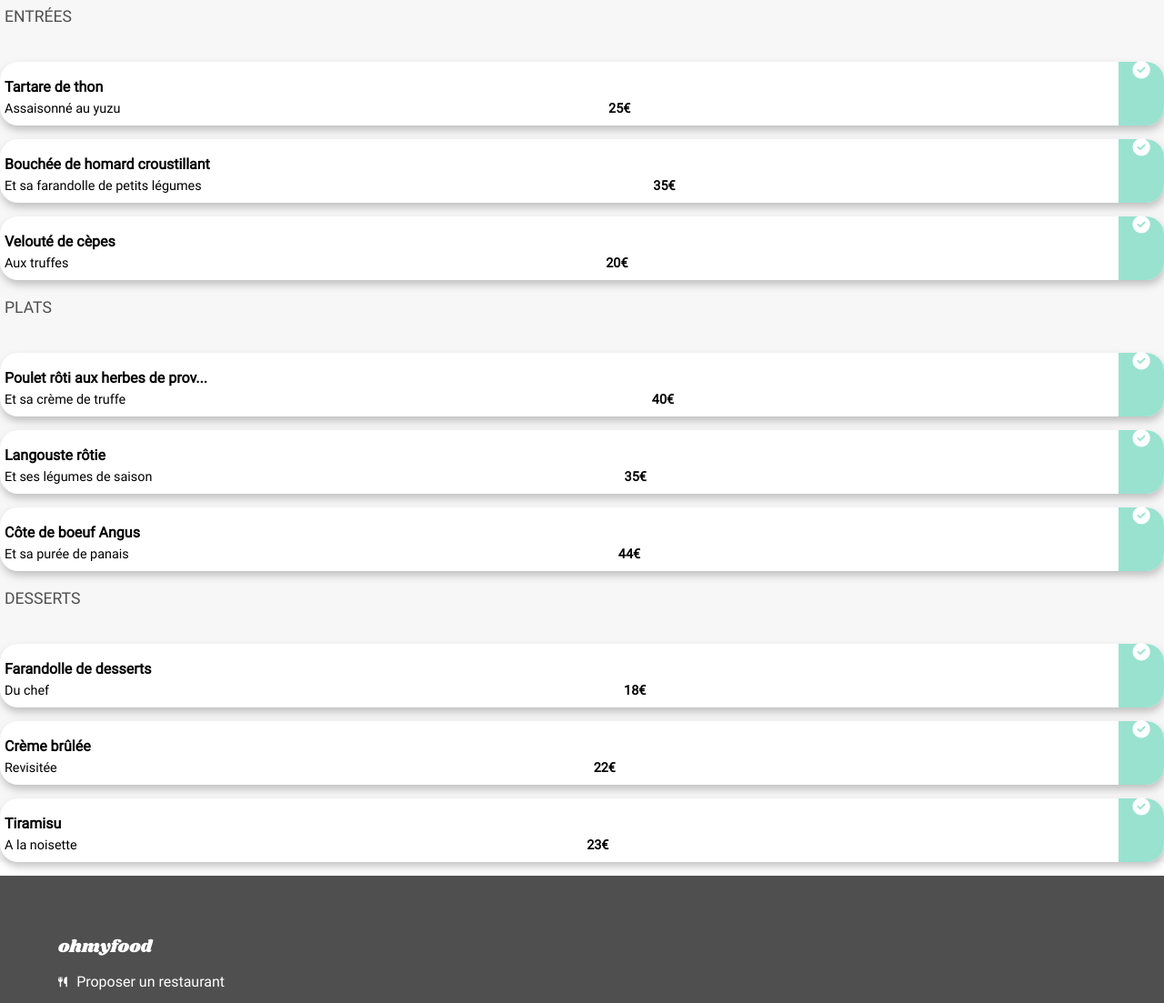
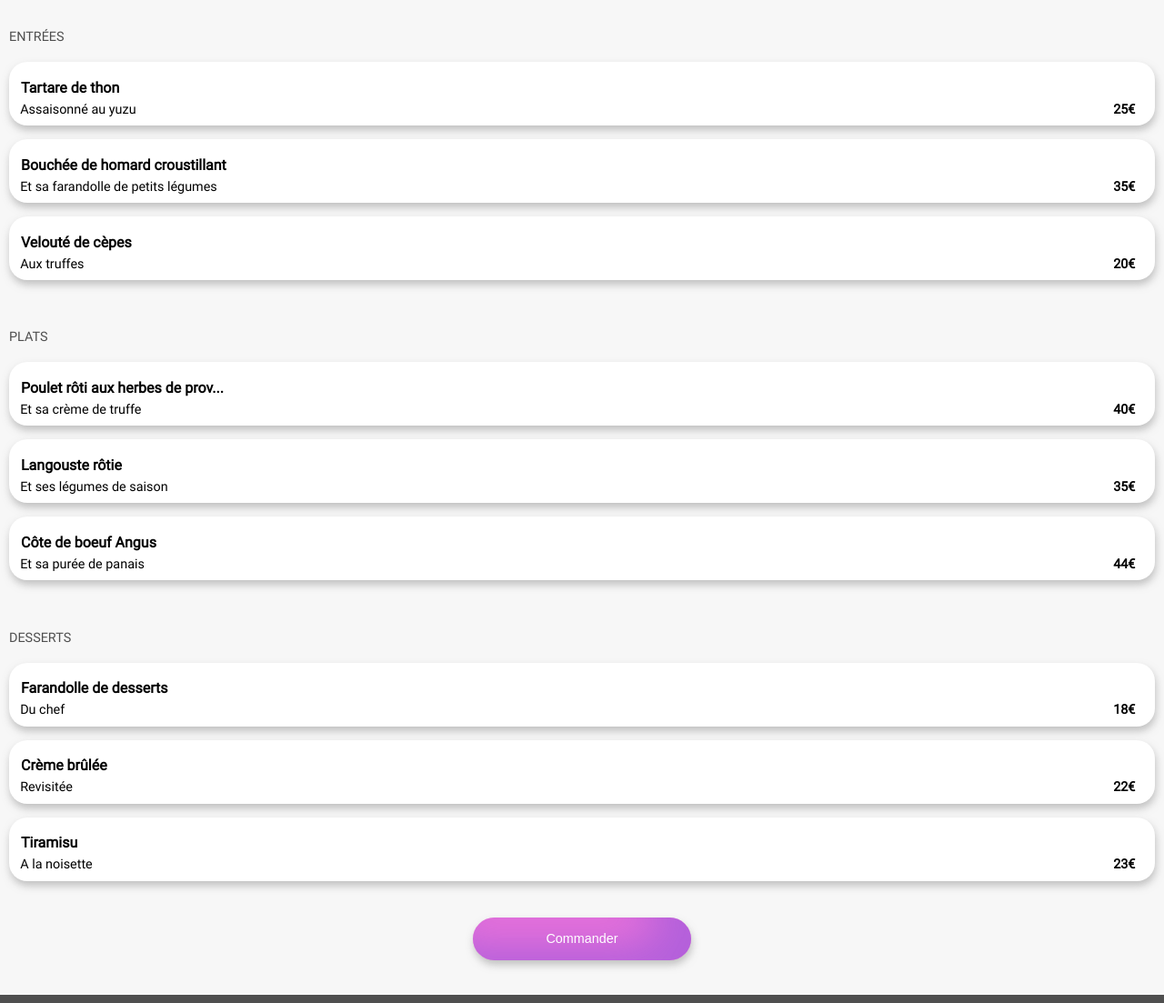
Before and after one commit to leo2325/OpenClassrooms_projet3_OhMyFood, a website: page ohmyfoodDev/le_délice_des_sens.html in a window 1280 px wide. Shown: the part 447-1550 px from the top of the page at 91% size. Drawn offline with Linux system fonts and the light colour scheme.

Commit message:
Add files via upload

```diff
--- a/ohmyfoodDev/le_délice_des_sens.html
+++ b/ohmyfoodDev/le_délice_des_sens.html
@@ -32,12 +32,12 @@
                     <i class="fa-regular fa-heart"></i>
                 </section>
 
-                <section id="entrees_section">
+                <section class="menus_section">
 
-                    <h3>ENTRÉES</h3>
+                    <h4>ENTRÉES</h4>
 
                     <article class="plate-elements_bloc">
-                        <div>
+                        <div class="plate-description_bloc">
                             <p class="plate_name">Tartare de thon</p>
                             <p class="plate_legende">Assaisonné au yuzu</p>
                         </div>
@@ -50,7 +50,7 @@
                     </article>
 
                     <article class="plate-elements_bloc">
-                        <div>
+                        <div class="plate-description_bloc">
                             <p class="plate_name">Bouchée de homard croustillant</p>
                             <p class="plate_legende">Et sa farandolle de petits légumes</p>
                         </div>
@@ -63,7 +63,7 @@
                     </article>
 
                     <article class="plate-elements_bloc">
-                        <div>
+                        <div class="plate-description_bloc">
                             <p class="plate_name">Velouté de cèpes</p>
                             <p class="plate_legende">Aux truffes</p>
                         </div>
@@ -76,12 +76,12 @@
                     </article>
                 </section>
 
-                <section id="plats_section">
+                <section class="menus_section">
 
-                    <h3>PLATS</h3>
+                    <h4>PLATS</h4>
 
                     <article class="plate-elements_bloc">
-                        <div>
+                        <div class="plate-description_bloc">
                             <p class="plate_name">Poulet rôti aux herbes de prov...</p>
                             <p class="plate_legende">Et sa crème de truffe</p>
                         </div>
@@ -94,7 +94,7 @@
                     </article>
 
                     <article class="plate-elements_bloc">
-                        <div>
+                        <div class="plate-description_bloc">
                             <p class="plate_name">Langouste rôtie</p>
                             <p class="plate_legende">Et ses légumes de saison</p>
                         </div>
@@ -107,7 +107,7 @@
                     </article>
 
                     <article class="plate-elements_bloc">
-                        <div>
+                        <div class="plate-description_bloc">
                             <p class="plate_name">Côte de boeuf Angus</p>
                             <p class="plate_legende">Et sa purée de panais</p>
                         </div>
@@ -120,12 +120,12 @@
                     </article>
                 </section>
 
-                <section id="desserts_section">
+                <section class="menus_section">
 
-                    <h3>DESSERTS</h3>
+                    <h4>DESSERTS</h4>
 
                     <article class="plate-elements_bloc">
-                        <div>
+                        <div class="plate-description_bloc">
                             <p class="plate_name">Farandolle de desserts</p>
                             <p class="plate_legende">Du chef</p>
                         </div>
@@ -138,7 +138,7 @@
                     </article>
 
                     <article class="plate-elements_bloc">
-                        <div>
+                        <div class="plate-description_bloc">
                             <p class="plate_name">Crème brûlée</p>
                             <p class="plate_legende">Revisitée</p>
                         </div>
@@ -151,7 +151,7 @@
                     </article>
 
                     <article class="plate-elements_bloc">
-                        <div>
+                        <div class="plate-description_bloc">
                             <p class="plate_name">Tiramisu</p>
                             <p class="plate_legende">A la noisette</p>
                         </div>
@@ -163,6 +163,11 @@
                         </div>
                     </article>
                 </section>
+
+                <div class="btn-order_box">
+                    <button class="all_btn">Commander</button>
+                </div>
+
             </main>
 
             <footer>
@@ -181,7 +186,7 @@
                         <a href="#" class="footer_nav_link">
                             <p>Mentions légales</p>
                         </a>
-                        <a href="#" class="footer_nav_link">
+                        <a href="mailto: contact@ohmyfood.com" class="footer_nav_link">
                             <p>Contact</p>
                         </a>
                 </nav>
--- a/ohmyfoodDev/sass/base/_base.scss
+++ b/ohmyfoodDev/sass/base/_base.scss
@@ -7,6 +7,10 @@ body {
     font-family: 'roboto';
 }
 
+main {
+    background: $color-paleGrey;
+}
+
     /* On applique la police aux logos, qui pour l'instant sont des images */
     #logo_section--img, #footerLogo {
         font-family: 'shrikhand';
--- a/ohmyfoodDev/sass/components/_buttons.scss
+++ b/ohmyfoodDev/sass/components/_buttons.scss
@@ -1,4 +1,5 @@
 .all_btn {
+    width: 240px;
     font-size: 0.9em;
     color: $color-white;
     background: $color-secondary;
@@ -9,10 +10,9 @@
                 inset -35px -22px 50px 4px rgba(147,86,220,0.70)
 }
 
-.headerBottom-card_btn {
-    width: 240px;
+.btn-order_box {
+    height: 100px;
+    padding: 15px 0;
+    margin: 0 auto;
+    text-align: center;
 }
-
-.btn_order {
-    width: 200px;
-}
--- a/ohmyfoodDev/sass/components/_titles.scss
+++ b/ohmyfoodDev/sass/components/_titles.scss
@@ -1,11 +1,9 @@
-h1{
+
+ h1{
     @include titles-box;
-
-    font-family: "shrikhand";
-
+    font-weight: bold;
     padding: 5px 30px;
 }
-
 h2 {
     @include titles-box;
     padding: 35px 20px 5px;
@@ -17,7 +15,7 @@ h3{
     padding: 5px 5px 25px;
 }
 
-/* Titres entrées, plats desserts*/
+
 h4 {
     font-weight: 100;
     font-size: .9em;
--- a/ohmyfoodDev/sass/layouts/restaurant_card/_card-title_bloc.scss
+++ b/ohmyfoodDev/sass/layouts/restaurant_card/_card-title_bloc.scss
@@ -17,6 +17,8 @@
         width: 250px;
         margin: 30px 0 10px;
         padding: 0;
+        font-family: "shrikhand";
+        font-weight: 100;
     }
     i {
         width: 50px;
--- /dev/null
+++ b/ohmyfoodDev/sass/layouts/restaurant_card/_plates-description_bloc.scss
@@ -0,0 +1,20 @@
+.plate-description_bloc {
+    width: 70%;
+}
+
+    .plate_name {
+        font-size: 1em;
+        font-weight: bold;
+        padding-left: .5em;
+    }
+    .plate_legende {
+        font-size: 0.9em;
+        padding-left: .5em;
+    }
+    .plate_price {
+        width: 12%;
+        font-size: 0.9em;
+        font-weight: bold;
+        padding-right: 1.5em;
+        text-align: right;
+    }
--- /dev/null
+++ b/ohmyfoodDev/sass/layouts/restaurant_card/_plates-elements_bloc.scss
@@ -0,0 +1,19 @@
+.plate-elements_bloc{
+    @include default_flexbox($justify-content: $fonctionnement-article_justify-content);
+
+    justify-content: space-between;
+    align-items: flex-end;
+    width: 100%;
+    background: white;
+    margin: 15px 0;
+    padding-left: 5px;
+    line-height: 0.5;
+    height: 70px;
+
+    &:hover {
+        .plate_selected {
+            display: block;
+            padding-top: 25px;
+        }
+    }
+}
--- /dev/null
+++ b/ohmyfoodDev/sass/layouts/restaurant_card/_plates-selected_bloc.scss
@@ -0,0 +1,14 @@
+.plate_selected {
+    display: none;
+    width: 20%;
+    height: 70px;
+    background: $color-third;
+    text-align: center;
+    border-top-right-radius: 20px;
+    border-bottom-right-radius: 20px;
+    i {
+
+        color: $color-white;
+        font-size: 1.2em;
+    }
+}
--- a/ohmyfoodDev/sass/main.scss
+++ b/ohmyfoodDev/sass/main.scss
@@ -12,23 +12,21 @@
 @import "./layouts/header";
 @import "./layouts/footer";
 @import "./layouts/restaurant_card/card-title_bloc";
+@import "./layouts/restaurant_card/plates-elements_bloc";
+@import "./layouts/restaurant_card/plates-description_bloc";
+@import "./layouts/restaurant_card/plates-selected_bloc";
 
 @import "./pages/localisation_container";
 @import "./pages/fonctionnement_section";
 @import "./pages/headerBottom_section";
 
 
-main {
-    background: $color-paleGrey;
-}
+
 
 article {
     border-radius: 20px;
     box-shadow: 1px 5px 9px 0px rgba(140,140,140,0.5);
 }
-
-
-
 
 
 #restaurants-cards_container {
@@ -102,12 +100,6 @@ article {
 }
 
 
-
-
-
-
-
-
 .image_presentation {
     img {
         width: 100%;
@@ -116,58 +108,6 @@ article {
     }
 }
 
-
-
-
 .menus_section {
     padding: 10px;
 }
-
-
-.plate-elements_bloc{
-    @include default_flexbox($justify-content: $fonctionnement-article_justify-content);
-
-    justify-content: space-between;
-    align-items: flex-end;
-    width: 100%;
-    background: white;
-    margin: 15px 0;
-    padding-left: 5px;
-    line-height: 0.5;
-    height: 70px;
-
-    &:hover {
-        .plate_selected i {
-            display: flex;
-        }
-    }
-
-    .plate_name {
-        font-size: 1em;
-        font-weight: bold;
-    }
-    .plate_legende {
-        font-size: 0.9em;
-    }
-    .plate_price {
-        font-size: 0.9em;
-        font-weight: bold;
-    }
-    .plate_selected {
-        width: 50px;
-        height: 70px;
-        background: $color-third;
-
-        text-align: center;
-
-        border-top-right-radius: 20px;
-        border-bottom-right-radius: 20px;
-        i {
-            /*display: none;*/
-            color: $color-white;
-            font-size: 1.2em;
-
-        }
-    }
-
-}
```
Also changed, not shown: ohmyfoodDev/a_la_francaise.html (+15 -10 lines), ohmyfoodDev/index.html (+2 -2 lines), ohmyfoodDev/la_note_enchantée.html (+16 -14 lines), ohmyfoodDev/la_palette_du_gout.html (+17 -16 lines), ohmyfoodDev/public/css/style.css, 1 other file.
